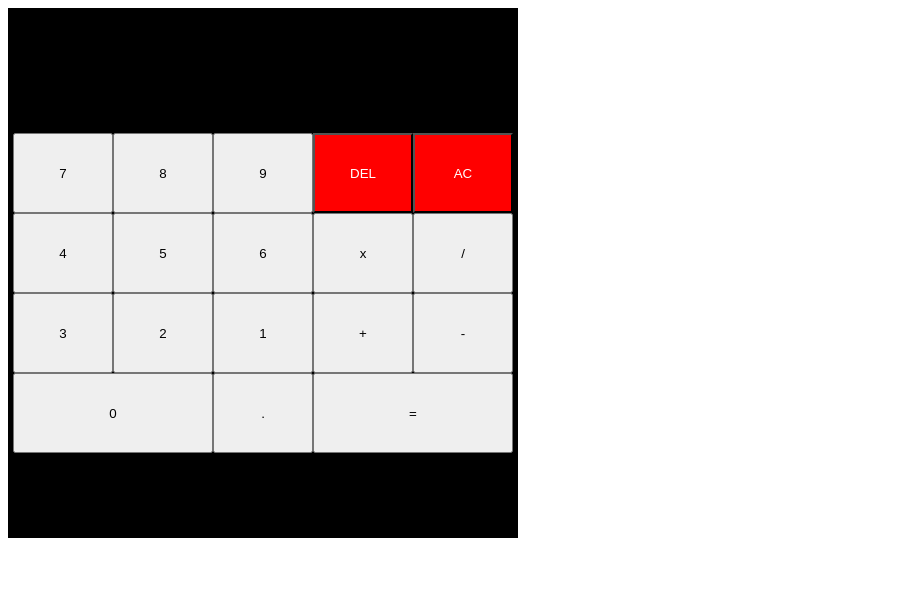
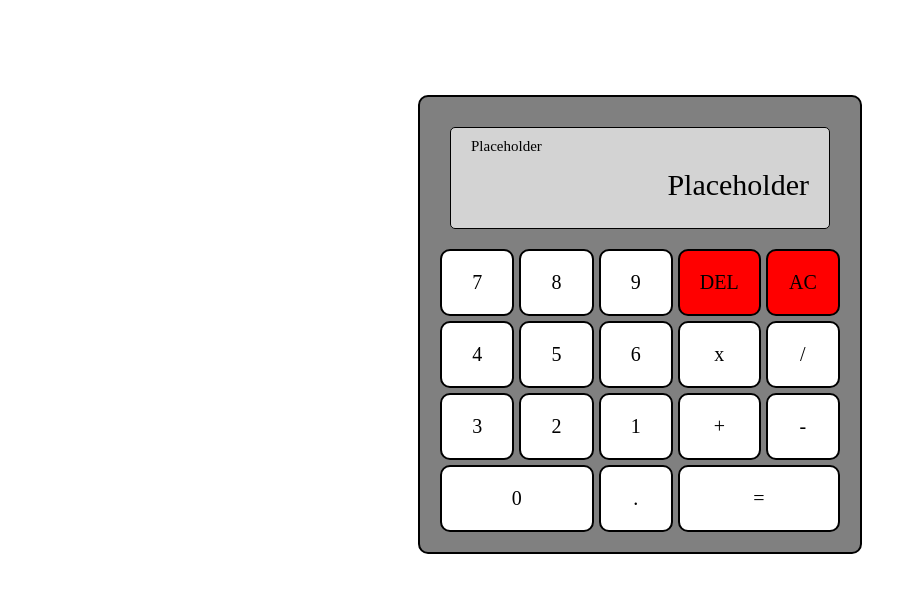
Before and after one commit to Asartea/odin-calculator, a plain HTML site: page index.html in a window 1280 px wide. Shown: the whole page, without its empty margins (0-917 px from the left). Drawn offline with Linux system fonts and the light colour scheme.

Commit message:
Make the UI usable

```diff
--- a/index.html
+++ b/index.html
@@ -10,32 +10,36 @@
 </head>
 <body>
     <div class="container">
-        <div class="display">
-            <div class="secondary-display">
-
+        <div class="calculator">
+            <div class="display">
+                <div class="secondary-display">
+                    Placeholder
+                </div>
+                <div class="primary-display">
+                    Placeholder
+                </div>
             </div>
-            <div class="primary-display">
-
+            <div class="buttons">
+                <button class="btn button-normal" type="button" data-type="number">7</button>
+                <button class="btn button-normal" type="button" data-type="number">8</button>
+                <button class="btn button-normal" type="button" data-type="number">9</button>
+                <button class="btn button-red" type="button" data-type="delete"> DEL</button>
+                <button class="btn button-red" type="button" data-type="clear">AC</button>
+                <button class="btn button-normal" type="button" data-type="number">4</button>
+                <button class="btn button-normal" type="button" data-type="number">5</button>
+                <button class="btn button-normal" type="button" data-type="number">6</button>
+                <button class="btn button-normal" type="button" data-type="operator">x</button>
+                <button class="btn button-normal" type="button" data-type="operator">/</button>
+                <button class="btn button-normal" type="button" data-type="number">3</button>
+                <button class="btn button-normal" type="button" data-type="number">2</button>
+                <button class="btn button-normal" type="button" data-type="number">1</button>
+                <button class="btn operator" type="button" data-type="operator">+</button>
+                <button class="btn button-normal" type="button" data-type="operator">-</button>
+                <button class="btn operand button-span-2" type="button" id="zero" data-type="number">0</button>
+                <button class="btn button-normal" type="button" id = "point" data-type="point">.</button>
+                <button class="btn button-normal button-span-2" type="button" id="equals" data-type="equals">=</button>
             </div>
         </div>
-        <button class="button-normal" type="button" data-type="number">7</button>
-        <button class="button-normal" type="button" data-type="number">8</button>
-        <button class="button-normal" type="button" data-type="number">9</button>
-        <button class="button-red" type="button" data-type="delete"> DEL</button>
-        <button class="button-red" type="button" data-type="clear">AC</button>
-        <button class="button-normal" type="button" data-type="number">4</button>
-        <button class="button-normal" type="button" data-type="number">5</button>
-        <button class="button-normal" type="button" data-type="number">6</button>
-        <button class="button-normal" type="button" data-type="operator">x</button>
-        <button class="button-normal" type="button" data-type="operator">/</button>
-        <button class="button-normal" type="button" data-type="number">3</button>
-        <button class="button-normal" type="button" data-type="number">2</button>
-        <button class="button-normal" type="button" data-type="number">1</button>
-        <button class="operator" type="button" data-type="operator">+</button>
-        <button class="button-normal" type="button" data-type="operator">-</button>
-        <button class="operand" type="button" id="zero" data-type="number">0</button>
-        <button class="button-normal" type="button" id = "point" data-type="point">.</button>
-        <button class="button-normal" type="button" id="equals" data-type="equals">=</button>
     </div>
 </body>
 </html>
--- a/styles.css
+++ b/styles.css
@@ -1,21 +1,77 @@
+.button-red {
+    background-color: red;
+}
+
 .container {
-    display:grid;
-    grid-template-columns: repeat(5, 100px);
-    grid-template-rows: minmax(120px, auto) repeat(5, 80px);
-    background-color: black;
-    width: fit-content;
-    padding: 5px;
+    display: flex;
+    align-items: center;
+    justify-content: center;
+    padding: 20px;
+    min-height: 500px;
+    height: 74vh;
 }
+
+.calculator {
+    width: 400px;
+    padding: 20px;
+    background-color: grey;
+    border:2px solid black;
+    border-radius: 10px;
+}
+
 .display {
-    grid-column: 1/-1;
+    text-align: right;
+    padding: 10px 20px;
+    border:1px solid black;
+    border-radius: 5px;
+    margin:10px 10px 20px 10px;
+    background-color: lightgrey;
 }
-#equals, #zero {
+
+.secondary-display {
+    text-align: left;
+    min-height: 20px;
+    font-size: 15px;
+    text-overflow: '';
+    overflow: hidden;
+}
+
+.primary-display {
+    min-height: 50px;
+    font-size: 30px;
+    margin-top:10px;
+    text-overflow: '';
+    overflow: hidden;
+}
+
+.buttons {
+    display: grid;
+    grid-template-columns: repeat(5, 1fr);
+    grid-gap: 5px;
+}
+
+.button-span-2 {
     grid-column: span 2;
 }
+
+/* Reset default styling */
+button {
+    border: none;
+    color: inherit;
+    font-family: inherit;
+    font-size: inherit;
+    cursor: pointer;
+    outline: none;
+}
+
+.btn {
+    padding:20px;
+    border:2px solid black;
+    border-radius: 10px;
+    background-color:white;
+    font-size:20px;
+}
+
 .button-red {
     background-color: red;
-    color:white;
 }
-.primary-display, .secondary-display {
-    color:white
-}
```
